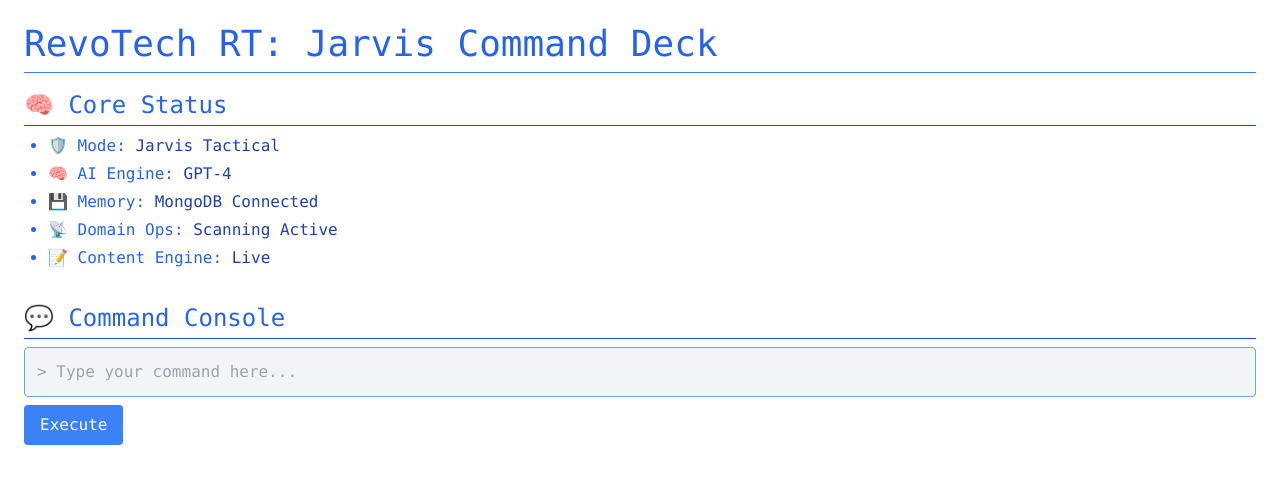
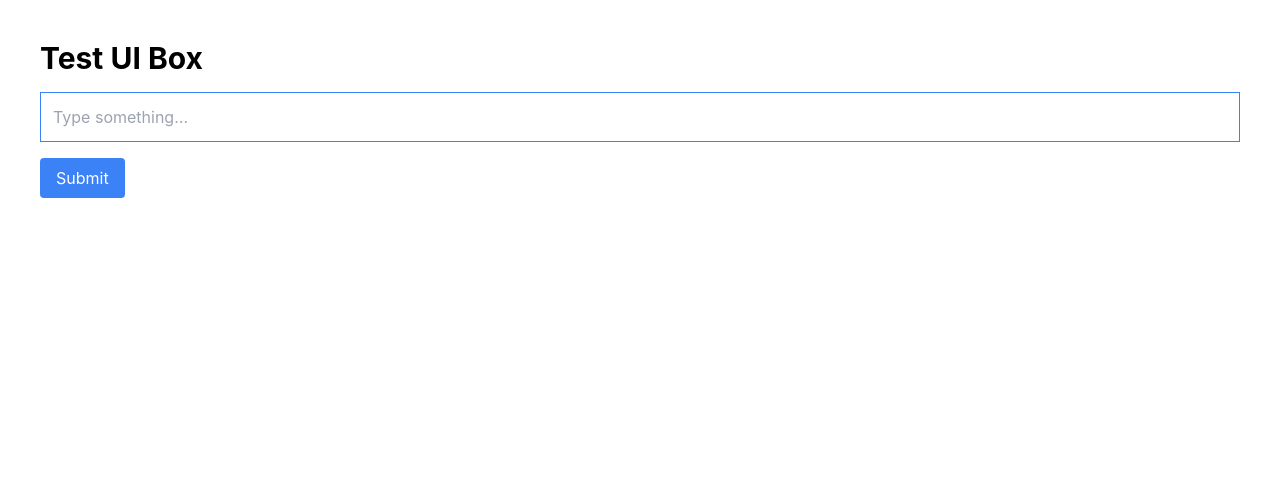
Before and after one commit to emminamuratovic/overlays, a React (Create React App) app in the folder frontend/: page / in a window 1280 px wide. Shown: the top 484 px of the page. Built offline with nearby package versions, Linux system fonts and the light colour scheme.

Commit message:
Update App.js

```diff
--- a/frontend/src/App.js
+++ b/frontend/src/App.js
@@ -1,7 +1,17 @@
-import JarvisDashboard from "./components/JarvisDashboard";
-
 function App() {
-  return <JarvisDashboard />;
+  return (
+    <div className="p-10 bg-white text-black">
+      <h1 className="text-3xl font-bold mb-4">Test UI Box</h1>
+      <input
+        type="text"
+        className="border border-blue-500 p-3 w-full mb-4"
+        placeholder="Type something..."
+      />
+      <button className="bg-blue-500 text-white px-4 py-2 rounded">
+        Submit
+      </button>
+    </div>
+  );
 }
 
 export default App;
```
